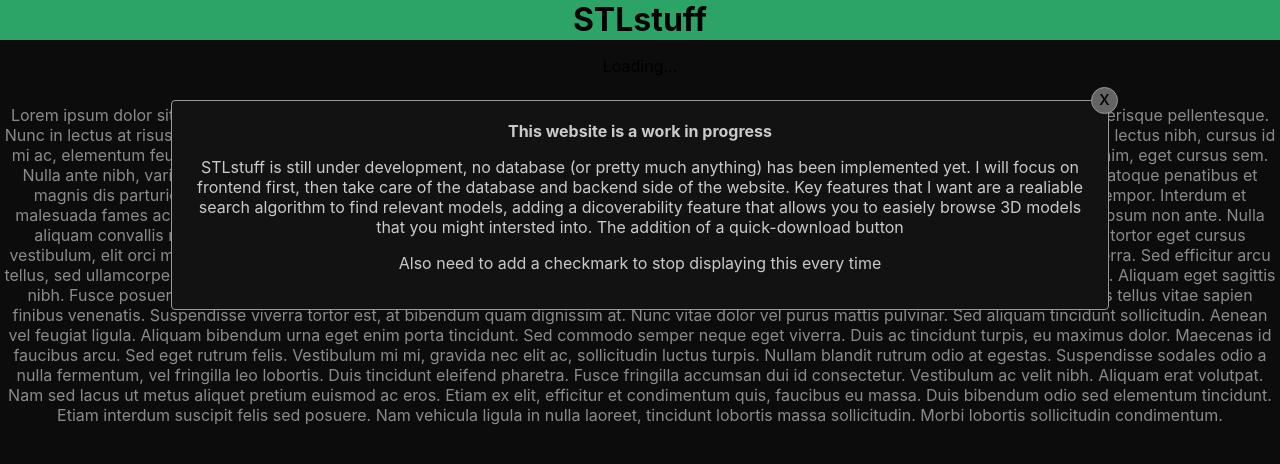
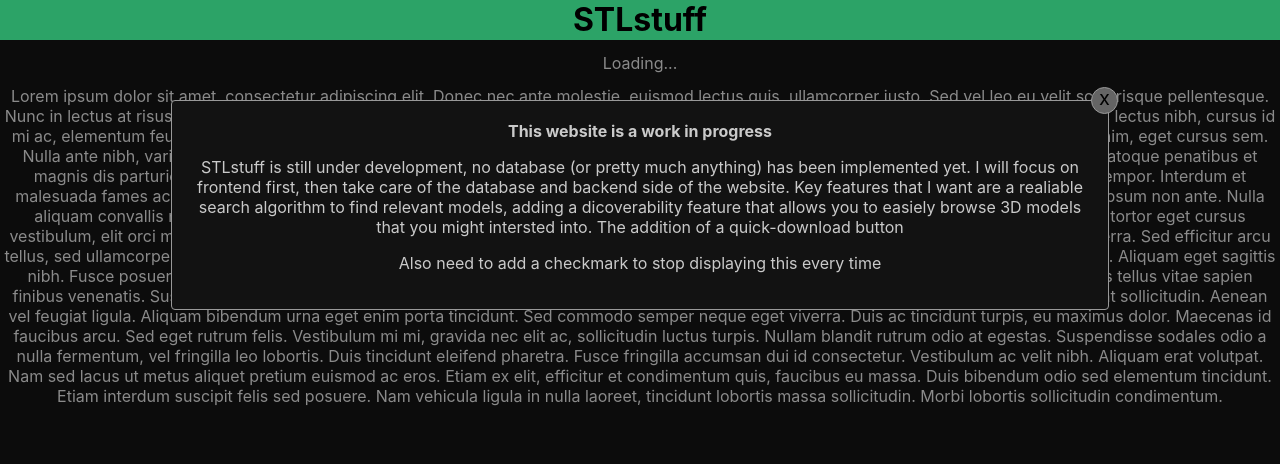
Before and after one commit to PierreMasselot1/STLstuff, a React (Create React App) app in the folder stlstuff/: page / in a window 1280 px wide. Shown: the top 464 px of the page. Built offline with nearby package versions, Linux system fonts and the light colour scheme; no server answers.

Commit message:
Update App.js

```diff
--- a/stlstuff/src/App.js
+++ b/stlstuff/src/App.js
@@ -23,7 +23,7 @@
       <Header/>
 
       <div className="Content" >
-      <p>{!data ? "Loading..." : data}</p>
+      <p className="mainText">{!data ? "Loading..." : data}</p>
 
         <p className="mainText">Lorem ipsum dolor sit amet, consectetur adipiscing elit. Donec nec ante molestie, euismod lectus quis, ullamcorper justo. Sed vel leo eu velit scelerisque pellentesque. Nunc in lectus at risus ornare molestie. Sed a libero blandit, rhoncus nulla posuere, egestas ante. Etiam ullamcorper blandit erat nec placerat. Cras lectus nibh, cursus id mi ac, elementum feugiat elit. Aliquam erat volutpat. Donec laoreet vestibulum turpis, rutrum auctor neque egestas vel.
 
```
